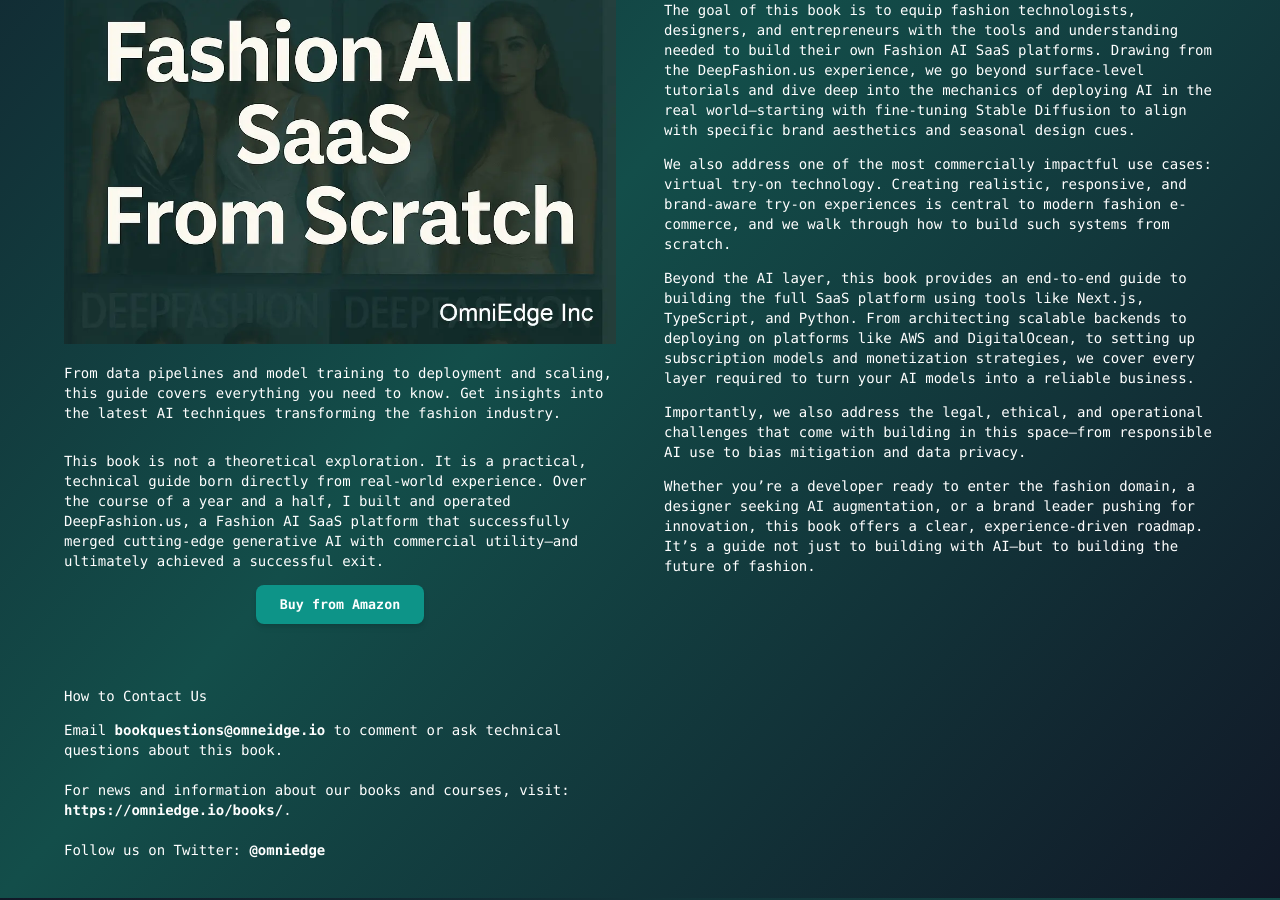
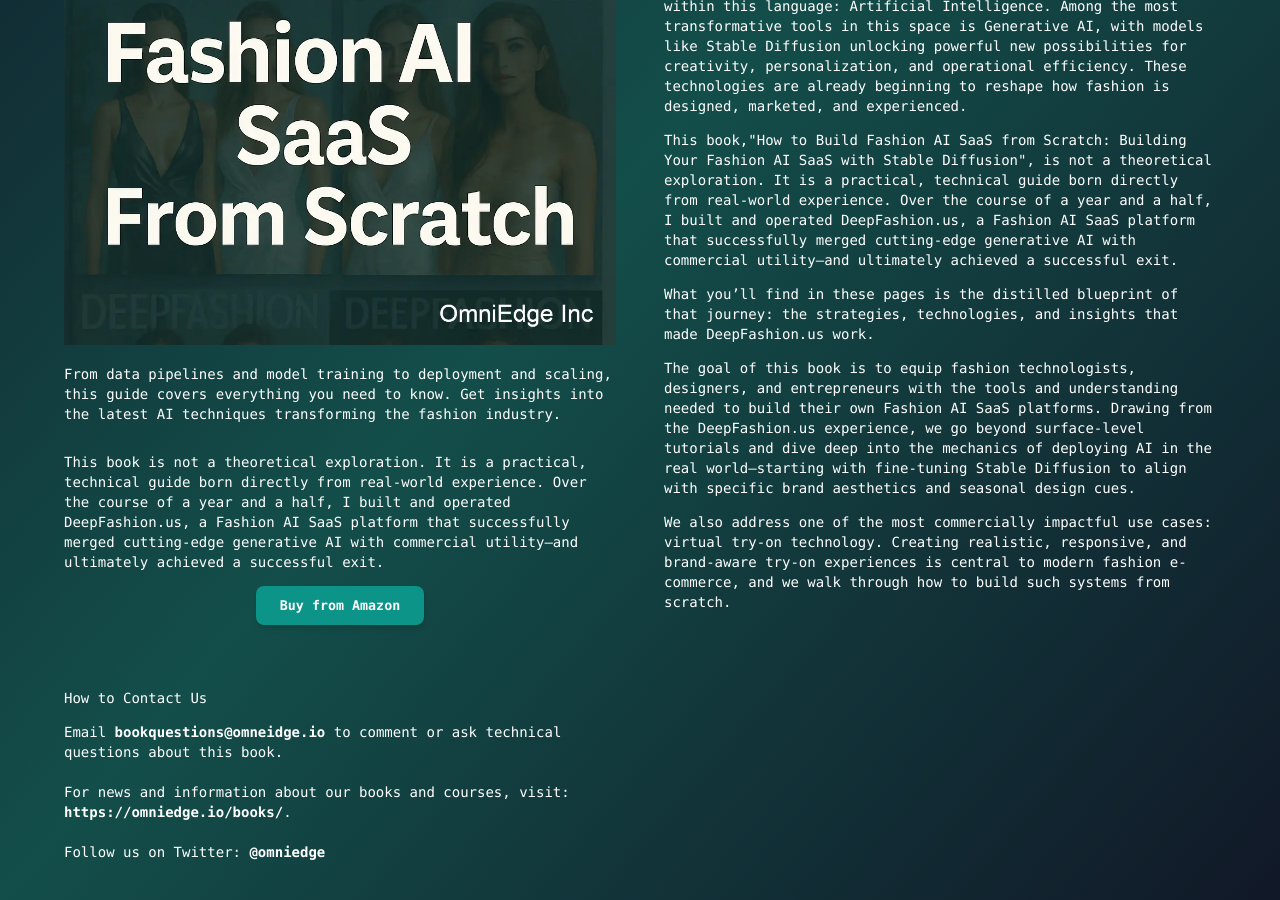
Before and after one commit to omniedgeio/omniedgeio.github.io, a Jekyll site: the page built from books/fashion-ai-book.html, in a window 1280 px wide and 900 px high, scrolled down 572 px. Built offline with Jekyll 4.4.1, drawn with Linux system fonts in a browser that asks for light colours.

Commit message:
update book pages

```diff
--- a/books/fashion-ai-book.html
+++ b/books/fashion-ai-book.html
@@ -4,8 +4,6 @@
 layout: book_detail
 permalink: /books/fashion-ai-book/
 ---
-
-
 
 	  <div className="relative w-full max-w-md mb-8 shadow-lg rounded-md overflow-hidden border-2 border-teal-500">
 		<Image
@@ -34,15 +32,27 @@
 	<p className="text-lg md:text-xl text-center mb-4 text-gray-300">
 		Preface
 	  </p>
+
 	  <p className="text-md text-left mb-8 text-gray-400 px-4">
 	  Fashion is meant to soothe the soul.
 	  </p>
+	  <div className="relative w-full max-w-md mb-8 shadow-lg rounded-md overflow-hidden border-0 border-purple-500">
+		<Image
+		  src="{{ site.baseurl }}/images/DF_Dashboard.webp"
+		  alt="Book Cover - VPN SaaS"
+		  width={600}
+		  height={900}
+		  priority
+		  className="object-cover w-full h-auto"
+		/>
+	  </div>
 	  <p className="text-md text-left mb-8 text-gray-400 px-4">
 	  Fashion has always been a visual language—fluid, expressive, and perpetually evolving. In recent years, a new dialect has emerged within this language: Artificial Intelligence. Among the most transformative tools in this space is Generative AI, with models like Stable Diffusion unlocking powerful new possibilities for creativity, personalization, and operational efficiency. These technologies are already beginning to reshape how fashion is designed, marketed, and experienced.
 		</p>
 		<p className="text-md text-left mb-8 text-gray-400 px-4">
 		This book,"How to Build Fashion AI SaaS from Scratch: Building Your Fashion AI SaaS with Stable Diffusion", is not a theoretical exploration. It is a practical, technical guide born directly from real-world experience. Over the course of a year and a half, I built and operated <a href="http://x.com/deepfashionhq">DeepFashion.us</a>, a Fashion AI SaaS platform that successfully merged cutting-edge generative AI with commercial utility—and ultimately achieved a successful exit.
 		</p>
+
 		<p className="text-md text-left mb-8 text-gray-400 px-4">
 		What you’ll find in these pages is the distilled blueprint of that journey: the strategies, technologies, and insights that made DeepFashion.us work.
 		</p>
@@ -51,13 +61,7 @@
 		</p>
 		<p className="text-md text-left mb-8 text-gray-400 px-4">
 We also address one of the most commercially impactful use cases: virtual try-on technology. Creating realistic, responsive, and brand-aware try-on experiences is central to modern fashion e-commerce, and we walk through how to build such systems from scratch.
-	  </p><p className="text-md text-left mb-8 text-gray-400 px-4">
-Beyond the AI layer, this book provides an end-to-end guide to building the full SaaS platform using tools like Next.js, TypeScript, and Python. From architecting scalable backends to deploying on platforms like AWS and DigitalOcean, to setting up subscription models and monetization strategies, we cover every layer required to turn your AI models into a reliable business.
-</p><p className="text-md text-left mb-8 text-gray-400 px-4">
-Importantly, we also address the legal, ethical, and operational challenges that come with building in this space—from responsible AI use to bias mitigation and data privacy.
-</p><p className="text-md text-left mb-8 text-gray-400 px-4">
-Whether you’re a developer ready to enter the fashion domain, a designer seeking AI augmentation, or a brand leader pushing for innovation, this book offers a clear, experience-driven roadmap. It’s a guide not just to building with AI—but to building the future of fashion.
-</p>
+	  </p>
 
 	</div>
 
```
Also changed, not shown: images/DF_Dashboard.webp (added).
